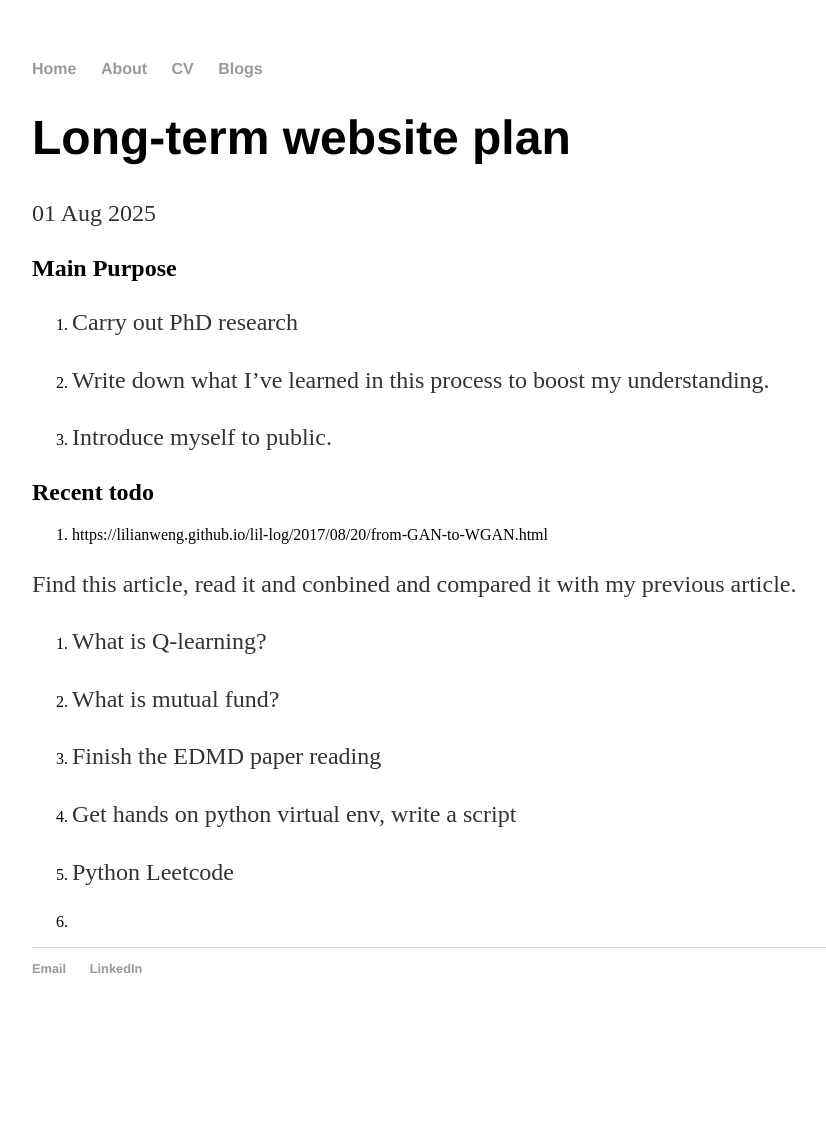
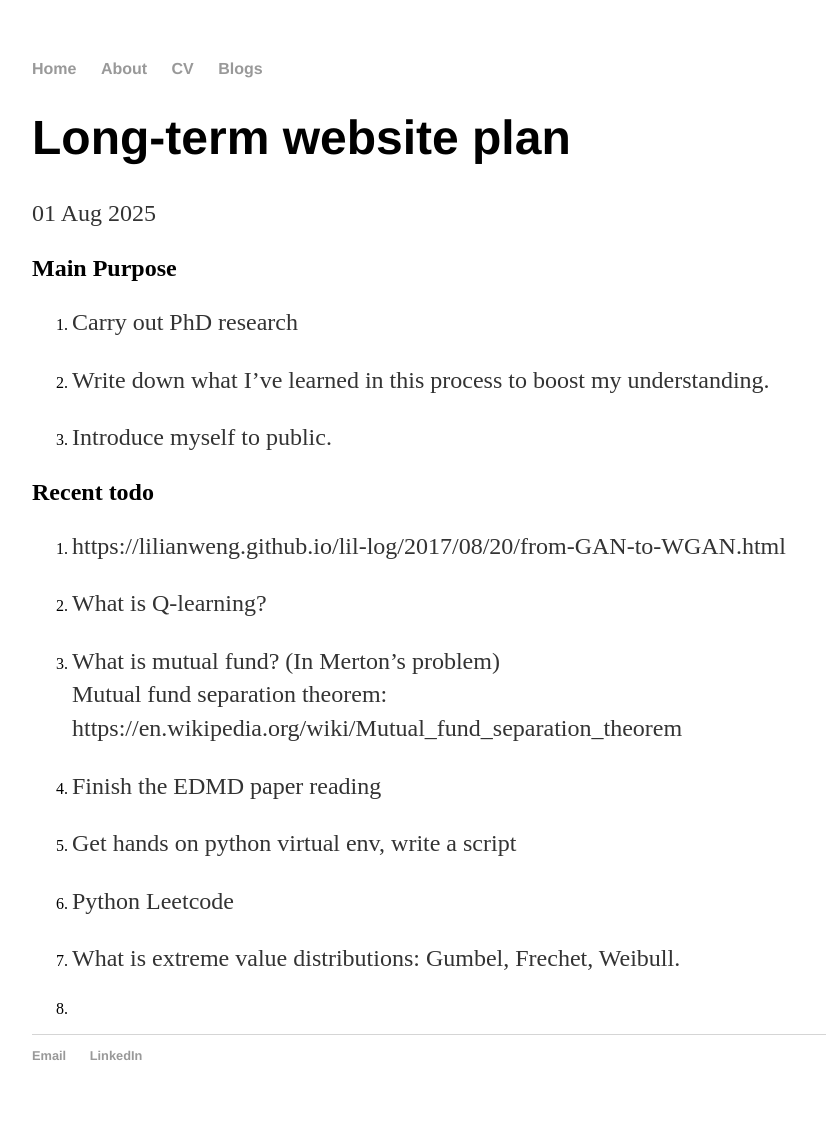
Before and after one commit to radarFudan/radarFudan.github.io, a Jekyll site: the page built from _posts/2025-08-01-Purpose-for-my-website.md, in a window 1280 px wide. Shown: the whole page, without its empty margins (160-986 px from the left). Built offline with Jekyll 4.4.1, drawn with Linux system fonts in a browser that asks for light colours; before the commit the page ends 1036 px from its top, so only the background shows below that.

```diff
--- a/_posts/2025-08-01-Purpose-for-my-website.md
+++ b/_posts/2025-08-01-Purpose-for-my-website.md
@@ -16,11 +16,10 @@ date: 2025-08-01
 
 1. https://lilianweng.github.io/lil-log/2017/08/20/from-GAN-to-WGAN.html
 
-Find this article, read it and conbined and compared it with my previous article.
-
 2. What is Q-learning?
 
-3. What is mutual fund?
+3. What is mutual fund? (In Merton's problem)<br>
+Mutual fund separation theorem: https://en.wikipedia.org/wiki/Mutual_fund_separation_theorem
 
 4. Finish the EDMD paper reading
 
@@ -28,4 +27,6 @@ Find this article, read it and conbined and compared it with my previous article
 
 6. Python Leetcode
 
-7.
+7. What is extreme value distributions: Gumbel, Frechet, Weibull.
+
+8.
```
Also changed, not shown: _posts/2021-04-17-Python.md (+12 -0 lines), _posts/2021-04-22-paper-reading-Merton's-problem.md (+4 -3 lines), _posts/2021-04-23-online-modules-DB.md (added, +11 -0 lines).
